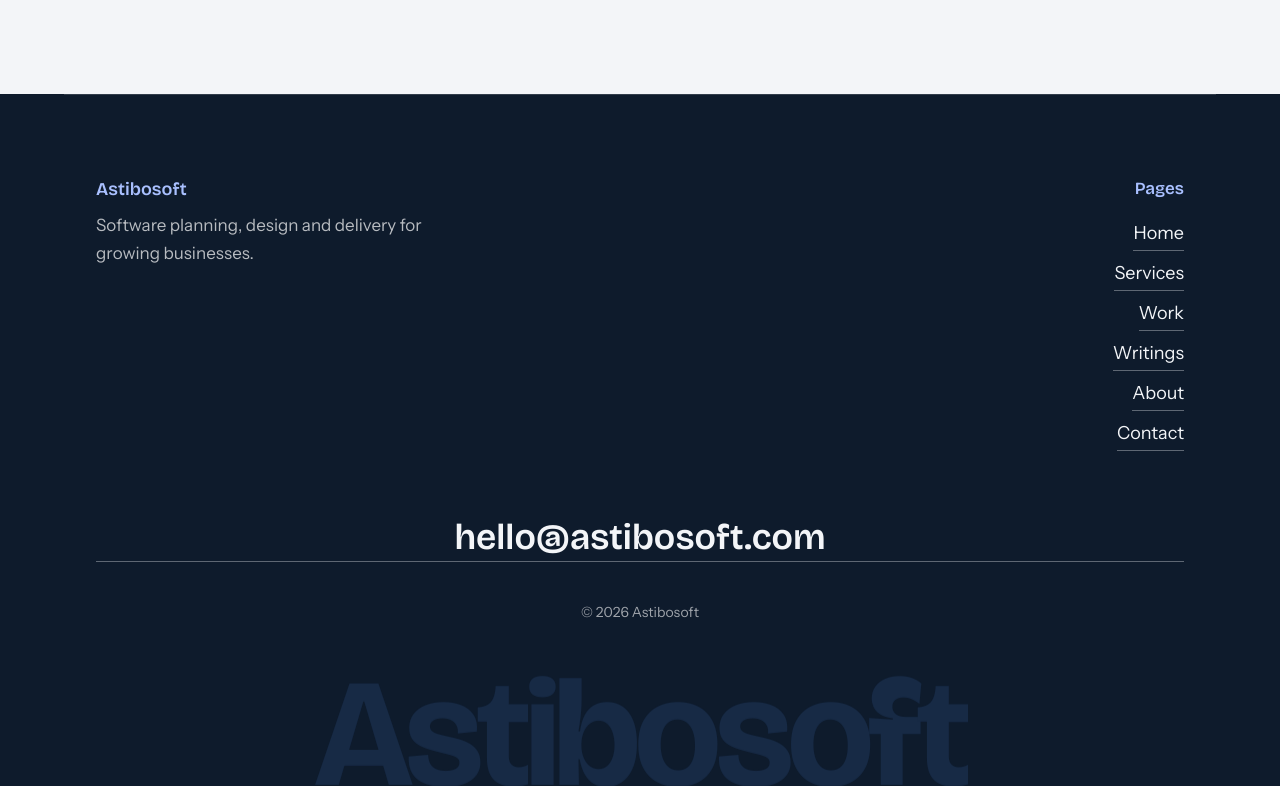
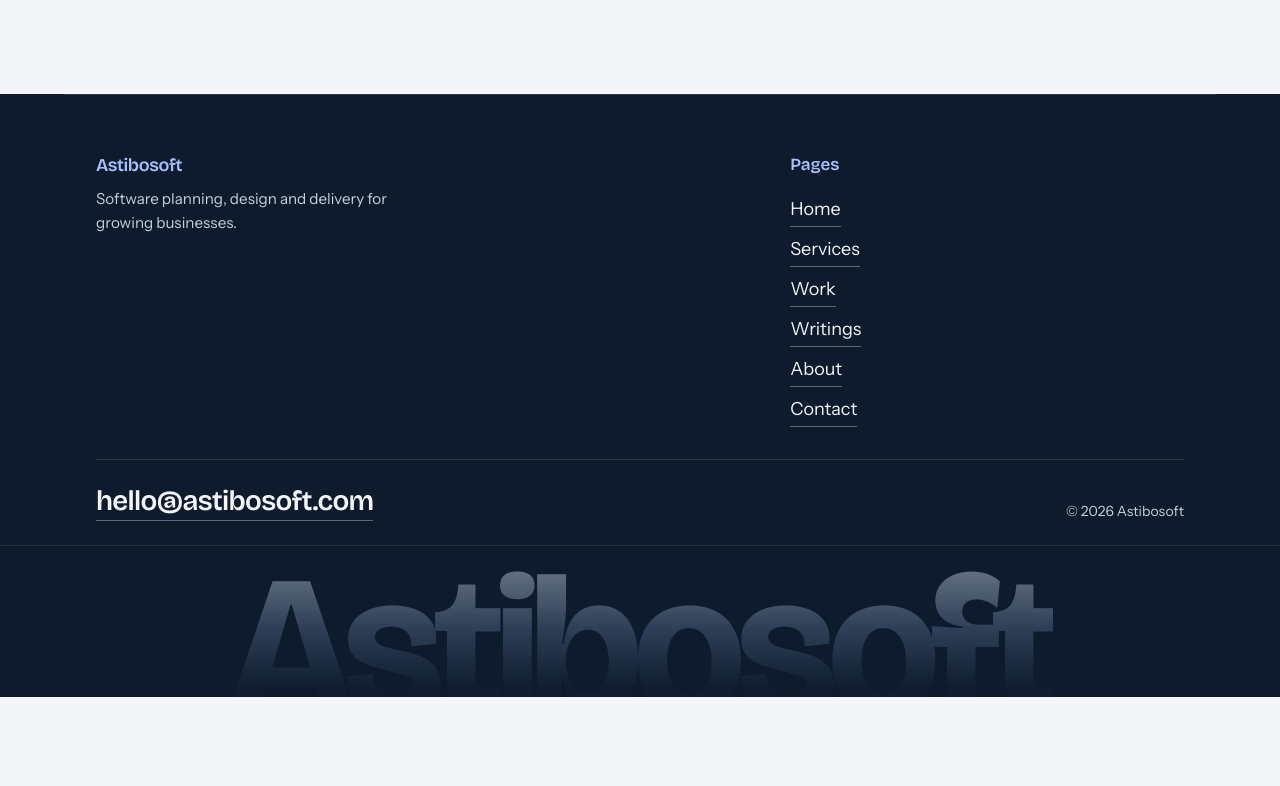
Before and after one commit to davidzdravkovic/Astibo-Solutions, a Next.js app: page /contact in a window 1280 px wide. Shown: the part 1240-2026 px from the top of the page. After the commit the page ends 1937 px from the top, so only its background shows below. Built offline with nearby package versions, Linux system fonts and the light colour scheme.

Commit message:
footer better design

```diff
--- a/src/app/globals.css
+++ b/src/app/globals.css
@@ -1391,25 +1391,42 @@
       opacity 200ms ease;
   }
 
-  /* —— Footer wordmark: tone on tone, cropped at the bottom —— */
+  /* —— Footer wordmark: full-bleed signature, cropped and fading out —— */
   .footer-mark {
+    position: relative;
     overflow: hidden;
     pointer-events: none;
     user-select: none;
+    margin-top: 0.25rem;
+    padding-inline: 3vw;
+    border-top: 1px solid rgb(255 255 255 / 0.08);
     text-align: center;
     font-family: var(--font-heading);
-    font-size: clamp(3.25rem, 12vw, 10rem);
+    font-size: clamp(4.5rem, 15.6vw, 20rem);
     font-weight: 700;
-    line-height: 0.82;
-    letter-spacing: -0.04em;
-    color: #172a45;
+    line-height: 0.78;
+    letter-spacing: -0.05em;
   }
 
   .footer-mark span {
     display: block;
-    padding-inline: 1.25rem;
+    width: max-content;
+    max-width: none;
+    margin-inline: auto;
     padding-top: 0.12em;
-    margin-bottom: -0.08em;
+    margin-bottom: -0.14em;
+    white-space: nowrap;
+    background: linear-gradient(
+      180deg,
+      rgb(226 234 248 / 0.5) 0%,
+      rgb(138 168 210 / 0.26) 46%,
+      rgb(40 68 100 / 0.08) 78%,
+      transparent 100%
+    );
+    -webkit-background-clip: text;
+    background-clip: text;
+    -webkit-text-fill-color: transparent;
+    color: transparent;
   }
 
   /* —— Scroll reveals —— */
--- a/src/components/site-footer.tsx
+++ b/src/components/site-footer.tsx
@@ -1,22 +1,24 @@
 import Link from "next/link";
-import { Reveal } from "@/components/reveal";
 import { nav, site } from "@/content/site";
 
 export function SiteFooter() {
   return (
-    <footer className="on-dark bg-ink text-paper">
-      <div className="wrap border-t border-white/15 pt-14 md:pt-20">
-        <div className="flex flex-col gap-12 sm:flex-row sm:items-start sm:justify-between sm:gap-16">
-          <div className="max-w-md">
-            <p className="font-heading text-lg font-semibold text-blue-soft">
+    <footer className="on-dark overflow-x-hidden bg-ink text-paper">
+      <div className="wrap border-t border-white/15 pt-12 pb-[max(1.25rem,env(safe-area-inset-bottom))] md:pt-14">
+        <div className="grid gap-10 md:grid-cols-[1.6fr_1fr] md:gap-16">
+          <div className="max-w-[22rem]">
+            <p
+              className="font-heading text-lg font-semibold tracking-tight text-blue-soft"
+              translate="no"
+            >
               {site.name}
             </p>
-            <p className="mt-2 text-white/70">
+            <p className="mt-2 text-[0.95rem] leading-relaxed text-[#c5d0de]">
               Software planning, design and delivery for growing businesses.
             </p>
           </div>
 
-          <nav aria-label="Footer" className="sm:min-w-[10rem] sm:text-right">
+          <nav aria-label="Footer">
             <p className="font-heading font-semibold text-blue-soft">Pages</p>
             <ul className="mt-3 space-y-1">
               {nav.map((item) => (
@@ -33,21 +35,23 @@ export function SiteFooter() {
           </nav>
         </div>
 
+        <div className="mt-8 flex flex-col gap-4 border-t border-white/12 pt-6 sm:flex-row sm:items-end sm:justify-between sm:gap-8">
           <a
-          className="link-draw mt-12 block break-all text-center font-heading text-[clamp(1.25rem,3.2vw,2.25rem)] font-semibold leading-tight sm:mt-16"
+            className="link-draw inline-block max-w-full break-all font-heading text-[clamp(1.15rem,2.4vw,1.75rem)] font-semibold leading-tight tracking-tight"
             href={`mailto:${site.email}`}
+            translate="no"
           >
             {site.email}
           </a>
-
-        <p className="mt-10 text-center text-sm text-white/60">
-          &copy; 2026 {site.name}
+          <p className="shrink-0 text-sm text-[#c5d0de]">
+            &copy;&nbsp;2026 {site.name}
           </p>
         </div>
+      </div>
 
-      <Reveal className="footer-mark mt-8">
-        <span aria-hidden="true">{site.name}</span>
-      </Reveal>
+      <div className="footer-mark" aria-hidden="true">
+        <span translate="no">{site.name}</span>
+      </div>
     </footer>
   );
 }
```
Lines whose indentation alone changed are shown as unchanged.
